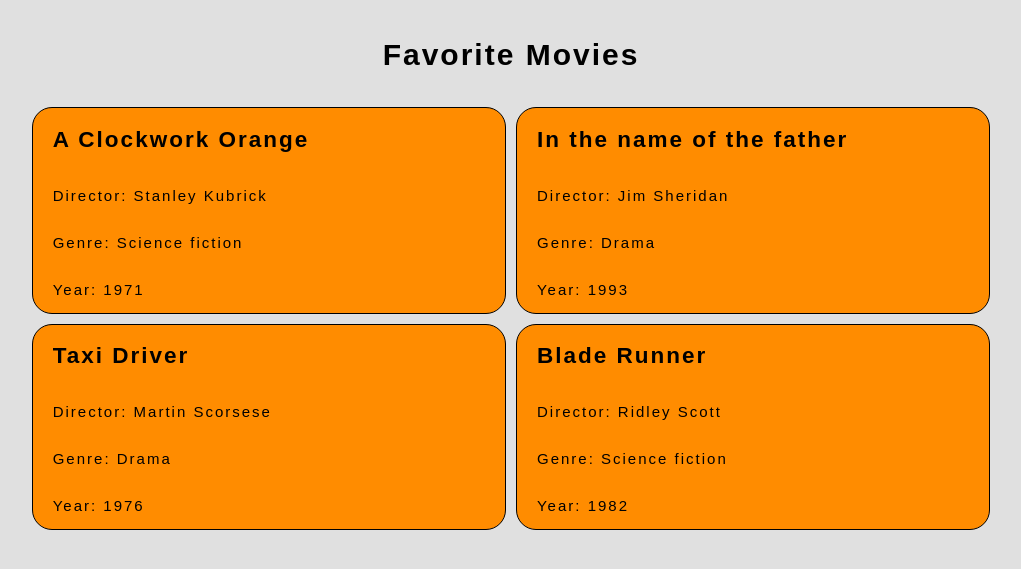
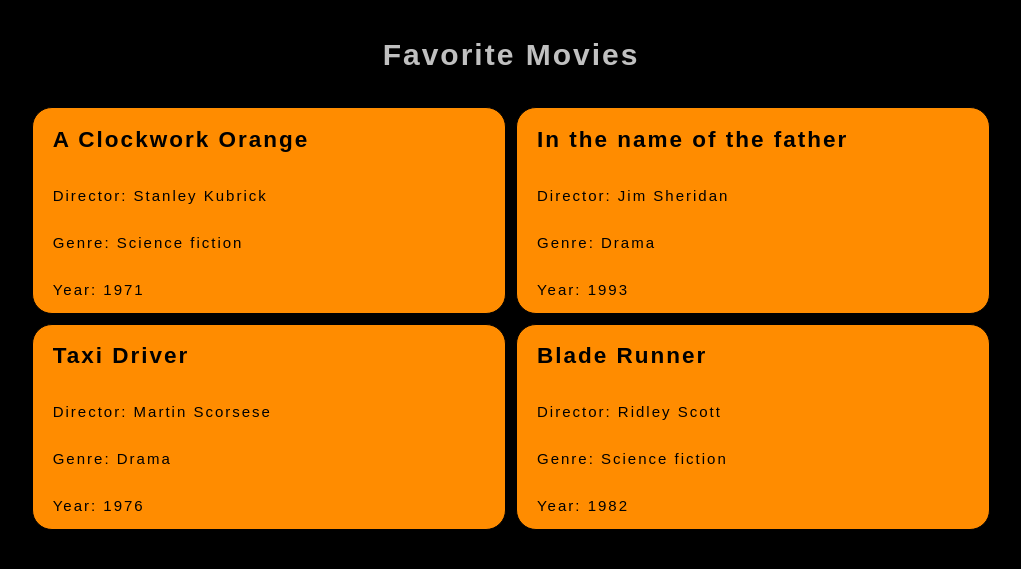
Before and after one commit to CosminDarius1/collectors-app-project, a PHP site: page / in a window 1280 px wide. Shown: the top 569 px of the page, without its empty margins (129-1150 px from the left). Run offline with PHP 8.4, Linux system fonts and the light colour scheme; data comes from the database, SQL or seed files in the repository.

Commit message:
css updated

```diff
--- a/style.css
+++ b/style.css
@@ -7,20 +7,19 @@ html {
   font-size: 15px;
 }
 body {
-  background-color: #e0e0e0;
+  background-color: #000000;
 }
 header {
   width: 100%;
-  margin-left: 0;
-  top: 0;
-  left: 0;
-  z-index: 10;
   padding: 10px;
+  display: flex;
+  justify-content: center;
 }
 h1 {
   justify-content: center;
   display: flex;
   font-size: 2rem;
+  color: #c0c0c0;
 }
 body {
   display: flex;
```
